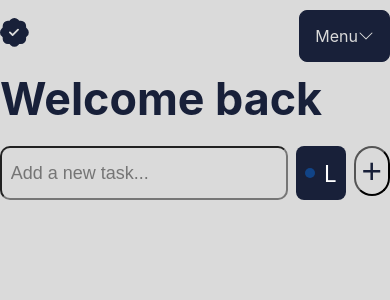
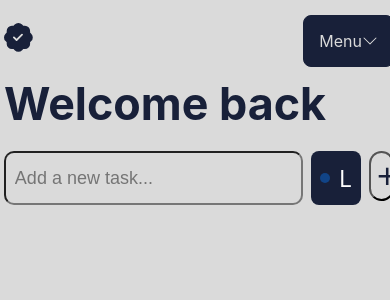
Before and after one commit to Wiliyy/todo, a React (Vite) app: page / in a window 390 px wide. Shown: the top 300 px of the page. Built offline with nearby package versions, Linux system fonts and the light colour scheme.

Commit message:
Update App.css

```diff
--- a/src/App.css
+++ b/src/App.css
@@ -43,7 +43,7 @@ html ,body {
 
 .app {
   width:100%;
-
+  padding: 5px 3% 0 3%;
   display: -ms-grid;
   display: grid;
   -ms-grid-rows: .03fr 1fr;
@@ -61,9 +61,15 @@ a{
 }
 
 @media screen and (max-width: 768px){
-  #root {
-    width: 100%;
-  }
+  .app{
+    padding: 5px 1% 0 1%;
+   }
+  .todo-button{
+   width:25px;
+   }
+   .Task__input input{
+     padding:0;
+   }
 }
 
 
@@ -379,7 +385,6 @@ margin-bottom: 10px;
 .Task__input input{
   background-color: var(--background-color-5);
   color:var(--secondary-color-4);
-  width:auto;
   height: 50px;
   border-radius:10px;
   font-size: 18px;
```
